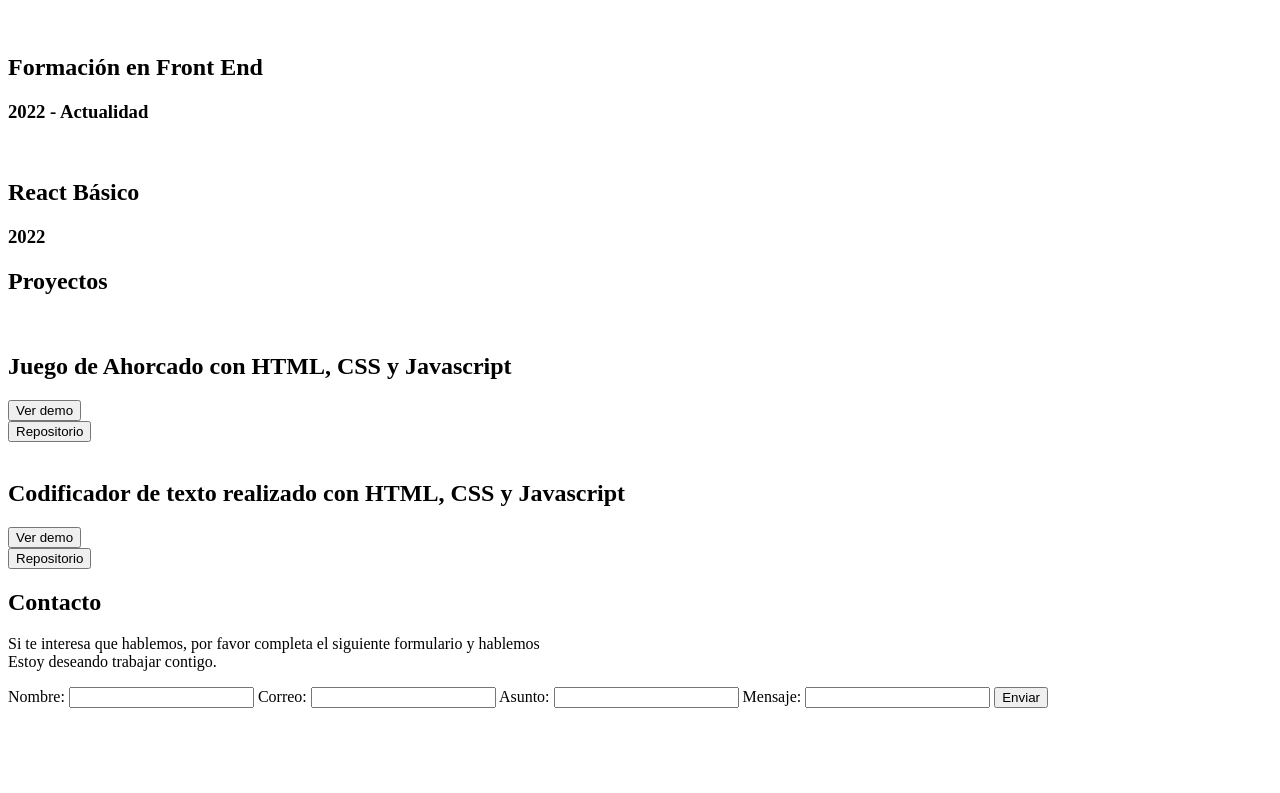
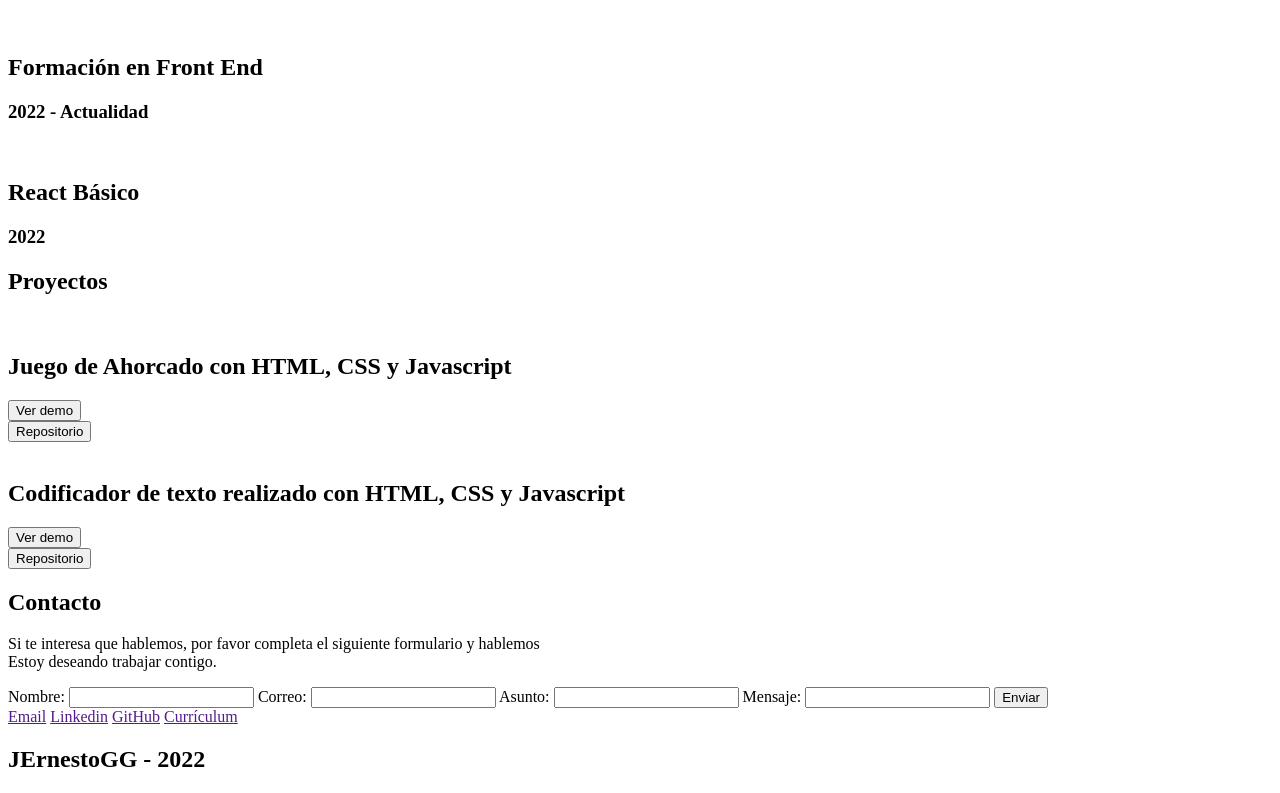
Before and after one commit to JErnestoGG/PortafolioJEGG, a plain HTML site: page index.html in a window 1280 px wide. Shown: the part 1072-1865 px from the top of the page. Before the commit the page ends 1788 px from the top, so only its background shows below. Drawn offline with Linux system fonts and the light colour scheme.

Commit message:
Añadiendo seccion footer

```diff
--- a/index.html
+++ b/index.html
@@ -161,6 +161,20 @@
 
             </div>
         </section>
+
+    <footer>
+        <div class="redesDeContacto">
+            <nav>
+                <a href="">Email</a>
+                <a href="">Linkedin</a>
+                <a href="">GitHub</a>
+                <a href="">Currículum</a>
+               </nav>
+
+        </div>
+        <h2>JErnestoGG - 2022</h2>
+
+    </footer>
     </main>
 </body>
 </html>
```
